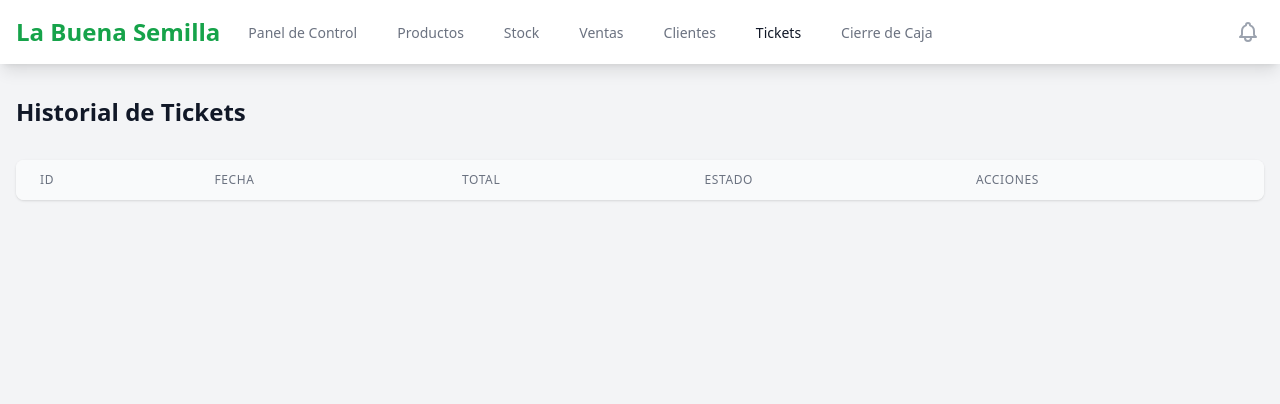
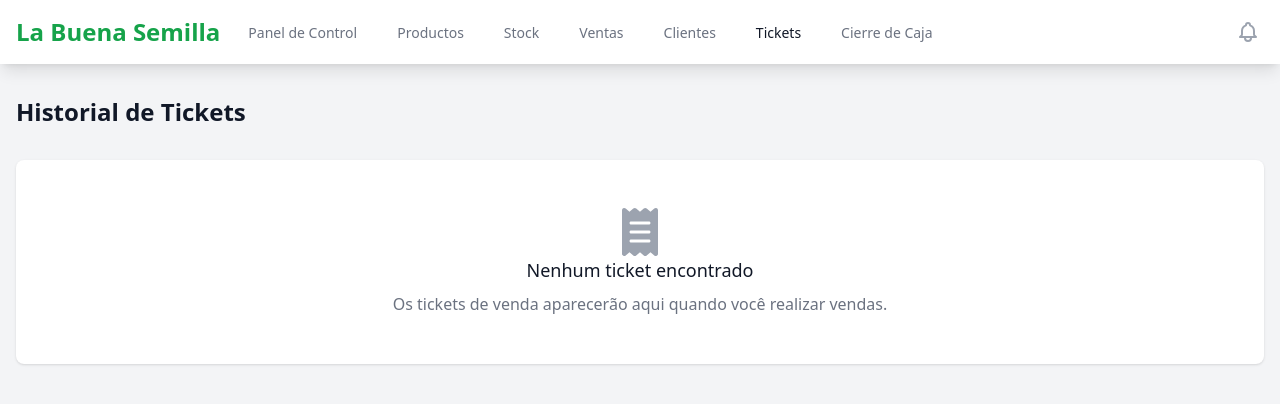
Before and after one commit to guilhermefsilv4/dietetica, an Angular app: page /tickets in a window 1280 px wide. Shown: the top 404 px of the page. Built offline with nearby package versions, Linux system fonts and the light colour scheme.

Commit message:
feat: adiciona estado vazio para lista de tickets

```diff
--- a/src/app/pages/tickets/tickets.component.html
+++ b/src/app/pages/tickets/tickets.component.html
@@ -2,6 +2,7 @@
   <h1 class="text-2xl font-bold text-gray-900 mb-8">Historial de Tickets</h1>
 
   <div class="bg-white shadow overflow-hidden sm:rounded-lg">
+    @if (tickets().length > 0) {
       <table class="min-w-full divide-y divide-gray-200">
         <thead class="bg-gray-50">
           <tr>
@@ -47,5 +48,12 @@
           }
         </tbody>
       </table>
+    } @else {
+      <div class="text-center py-12">
+        <fa-icon [icon]="faReceipt" class="text-gray-400 text-5xl mb-4"></fa-icon>
+        <h3 class="text-lg font-medium text-gray-900 mb-2">Nenhum ticket encontrado</h3>
+        <p class="text-gray-500">Os tickets de venda aparecerão aqui quando você realizar vendas.</p>
+      </div>
+    }
   </div>
 </div>
--- a/src/app/pages/tickets/tickets.component.ts
+++ b/src/app/pages/tickets/tickets.component.ts
@@ -1,30 +1,34 @@
 import { Component } from '@angular/core';
 import { CommonModule, DatePipe } from '@angular/common';
 import { TicketService } from '@services/ticket.service';
-import { Ticket } from '@interfaces/ticket.interface';
+import { FontAwesomeModule } from '@fortawesome/angular-fontawesome';
+import { faReceipt } from '@fortawesome/free-solid-svg-icons';
 
 @Component({
   selector: 'app-tickets',
   standalone: true,
-  imports: [CommonModule, DatePipe],
+  imports: [CommonModule, DatePipe, FontAwesomeModule],
   templateUrl: './tickets.component.html'
 })
 export class TicketsComponent {
+  // Ícones
+  faReceipt = faReceipt;
+
   tickets = this.ticketService.getTickets;
 
   constructor(private ticketService: TicketService) {}
 
-  getStatusClass(ticket: Ticket): string {
+  getStatusClass(ticket: any): string {
     return ticket.printed
       ? 'px-2 py-1 text-xs font-medium rounded-full bg-green-100 text-green-800'
       : 'px-2 py-1 text-xs font-medium rounded-full bg-yellow-100 text-yellow-800';
   }
 
-  showTicket(ticket: Ticket) {
+  showTicket(ticket: any) {
     this.ticketService.showTicketModal(ticket);
   }
 
-  async printTicket(ticket: Ticket) {
+  async printTicket(ticket: any) {
     await this.ticketService.printTicket(ticket.sale);
   }
 }
```
Lines whose indentation alone changed are shown as unchanged.
